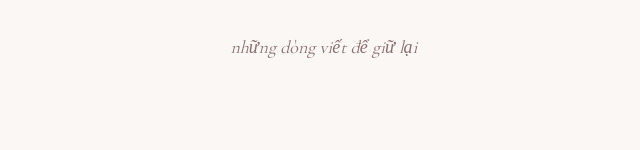
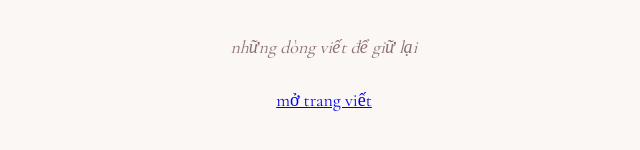
Before and after one commit to tyaoyinf/tyaoyinf.github.io, a Jekyll site: the page built from index.md, in a window 1280 px wide. Shown: the part 178-328 px from the top of the page, without its empty margins (316-956 px from the left). Built offline with Jekyll 4.4.1, drawn with Linux system fonts in a browser that asks for light colours.

Commit message:
Update index.md

```diff
--- a/index.md
+++ b/index.md
@@ -5,4 +5,8 @@ layout: default
 <div class="home-diary">
   <h1>Đào Yêu Ngân Phỉ</h1>
   <p class="subtitle">những dòng viết để giữ lại</p>
+
+  <p class="enter">
+    <a href="/posts">mở trang viết</a>
+  </p>
 </div>
```
